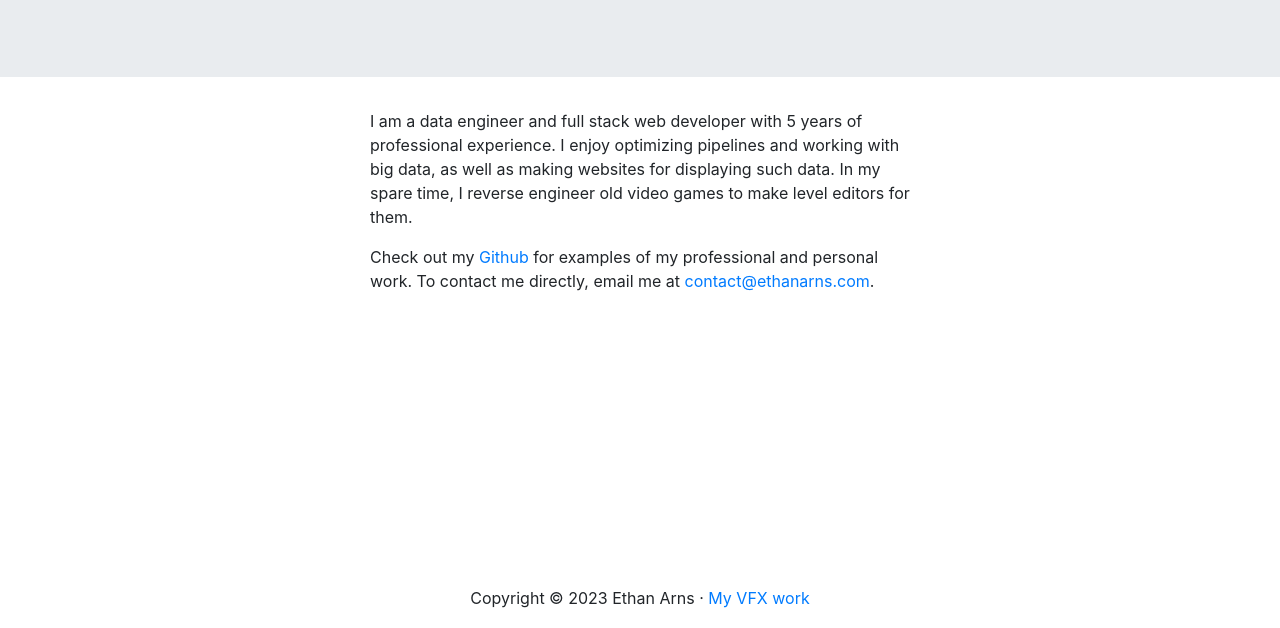
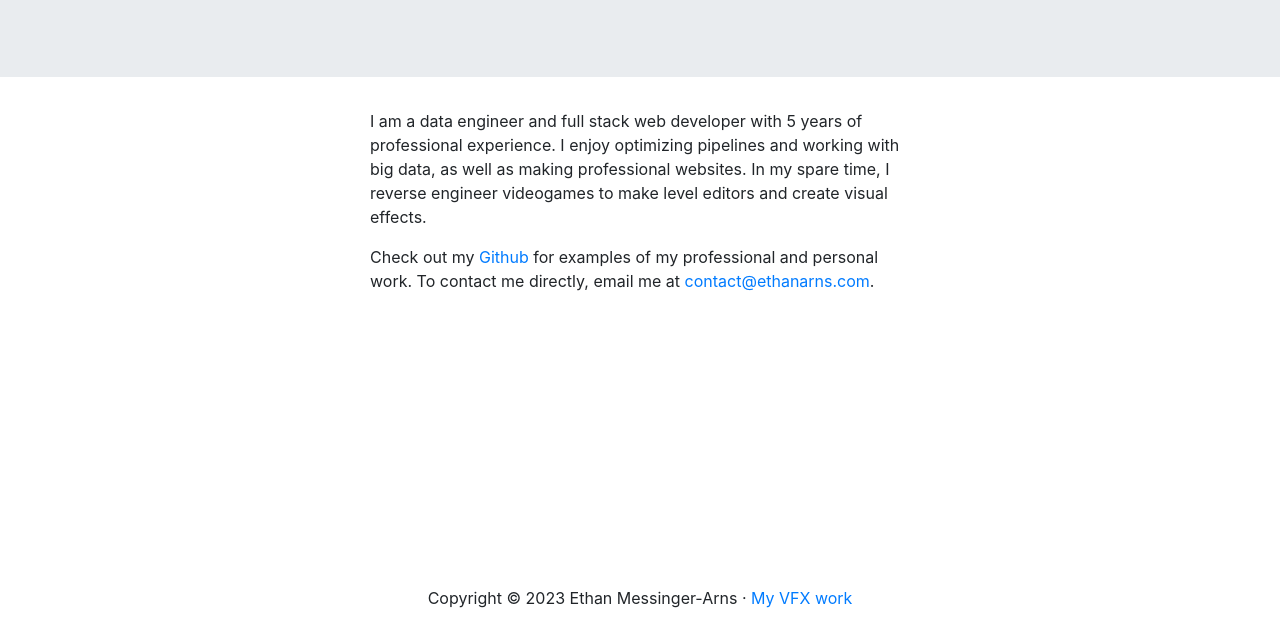
Before and after one commit to ethanarns/ethanarns.github.io, a plain HTML site: page code.html in a window 1280 px wide. Shown: the part 172-800 px from the top of the page. Drawn offline with nearby package versions, Linux system fonts and the light colour scheme.

Commit message:
Name fix

```diff
--- a/code.html
+++ b/code.html
@@ -21,8 +21,8 @@
     <section class="row">
       <div class="col-lg-6 offset-lg-3">
         <p id="mainDesc">I am a data engineer and full stack web developer with 5 years of professional experience.
-          I enjoy optimizing pipelines and working with big data, as well as making websites for displaying such data.
-          In my spare time, I reverse engineer old video games to make level editors for them.
+          I enjoy optimizing pipelines and working with big data, as well as making professional websites.
+          In my spare time, I reverse engineer videogames to make level editors and create visual effects.
         </p>
 
         <p>Check out my <a href="https://github.com/ethanarns">Github</a> for examples of my professional and personal
@@ -33,7 +33,7 @@
   </main>
   <footer class="footer">
     <div class="container text-center">
-      Copyright &copy; 2023 Ethan Arns <span class="shrinkhide">
+      Copyright &copy; 2023 Ethan Messinger-Arns <span class="shrinkhide">
         &middot; <a href="./vfx.html">My VFX work</a></span>
     </div>
   </footer>
```
